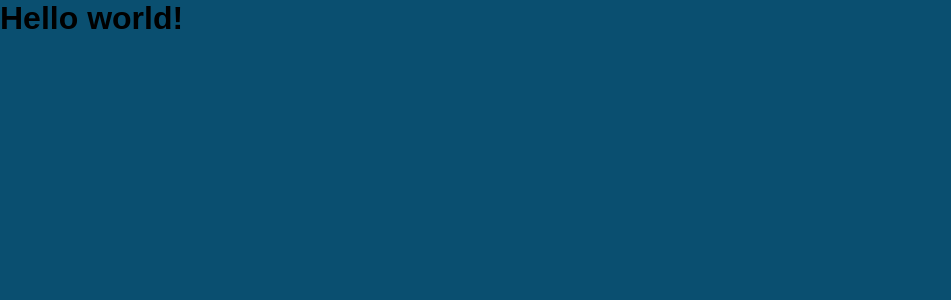
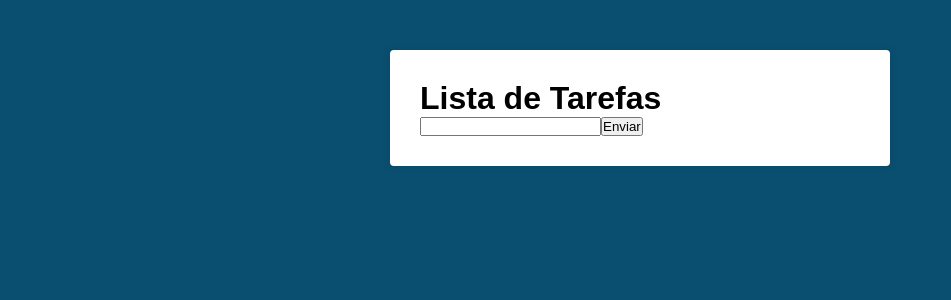
Before and after one commit to netoschmitt/to-do-list-react, a React (Create React App) app: page / in a window 1280 px wide. Shown: the top 300 px of the page, without its empty margins (0-951 px from the left). Built offline with nearby package versions, Linux system fonts and the light colour scheme.

Commit message:
componentes

```diff
--- a/src/App.js
+++ b/src/App.js
@@ -1,8 +1,7 @@
 import React from 'react';
+import Main from './components/Main';
 import './App.css';
 
-function App() {
-  return <h1>Hello world!</h1>;
+export default function App() {
+  return <Main />;
 }
-
-export default App;
--- /dev/null
+++ b/src/components/Main.css
@@ -0,0 +1,13 @@
+.main {
+  background: #fff;
+  padding: 30px;
+  margin: 50px auto;
+  max-width: 500px;
+  border-radius: 4px;
+  box-shadow: 0 0 10px rgba(0,0,0,0.1);
+}
+
+main h1 {
+  font-size: 20px;
+  text-align: center;
+}
--- /dev/null
+++ b/src/components/Main.js
@@ -0,0 +1,29 @@
+import React, { Component } from 'react';
+import './Main.css'
+export default class Main extends Component {
+
+  state = {
+    novaTarefa: '',
+  };
+
+  inputMudou = (e) => {
+    this.setState({
+      novaTarefa: e.target.value,
+    });
+  }
+
+  render() {
+    const { novaTarefa } = this.state;
+
+    return (
+      <div className="main">
+        <h1>Lista de Tarefas</h1>
+
+        <form action="#">
+          <input onChange={this.handleChange} type="text" />
+          <button type="submit">Enviar</button>
+        </form>
+      </div>
+    );
+  }
+}
--- a/src/index.js
+++ b/src/index.js
@@ -6,5 +6,5 @@
 root.render(
   <React.StrictMode>
     <App />
-  </React.StrictMode>
+  </React.StrictMode>,
 );
```
Also changed, not shown: .eslintrc.js, .prettierrc.js (added).
